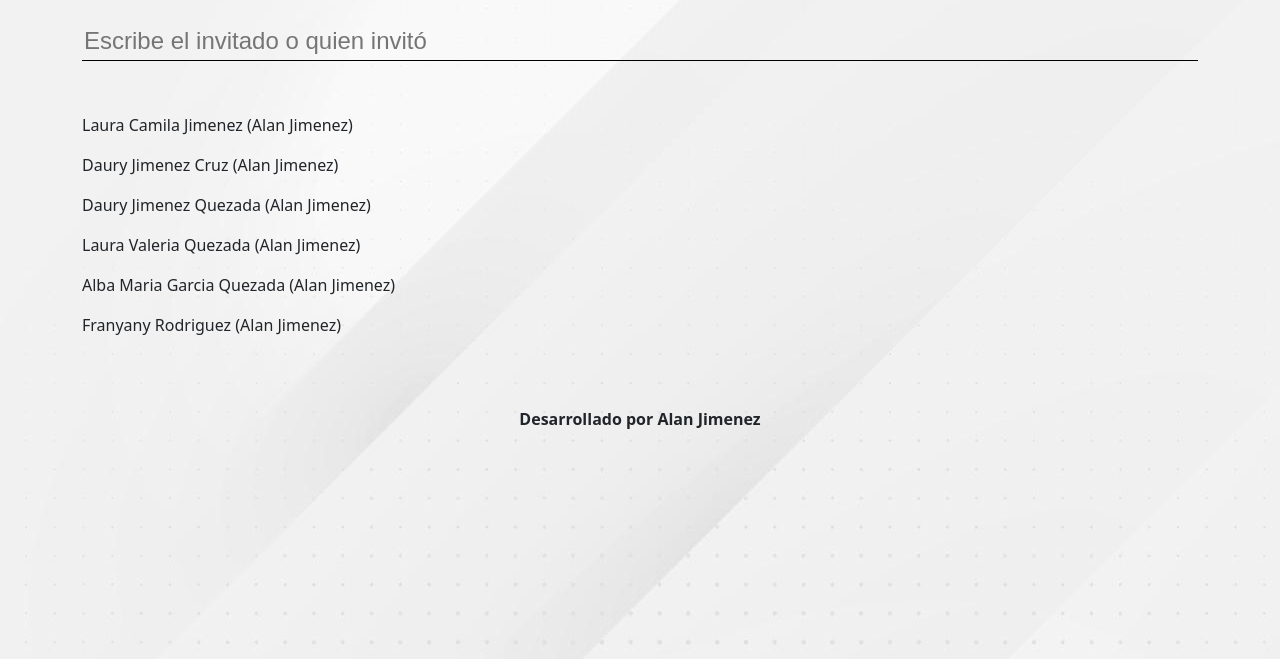
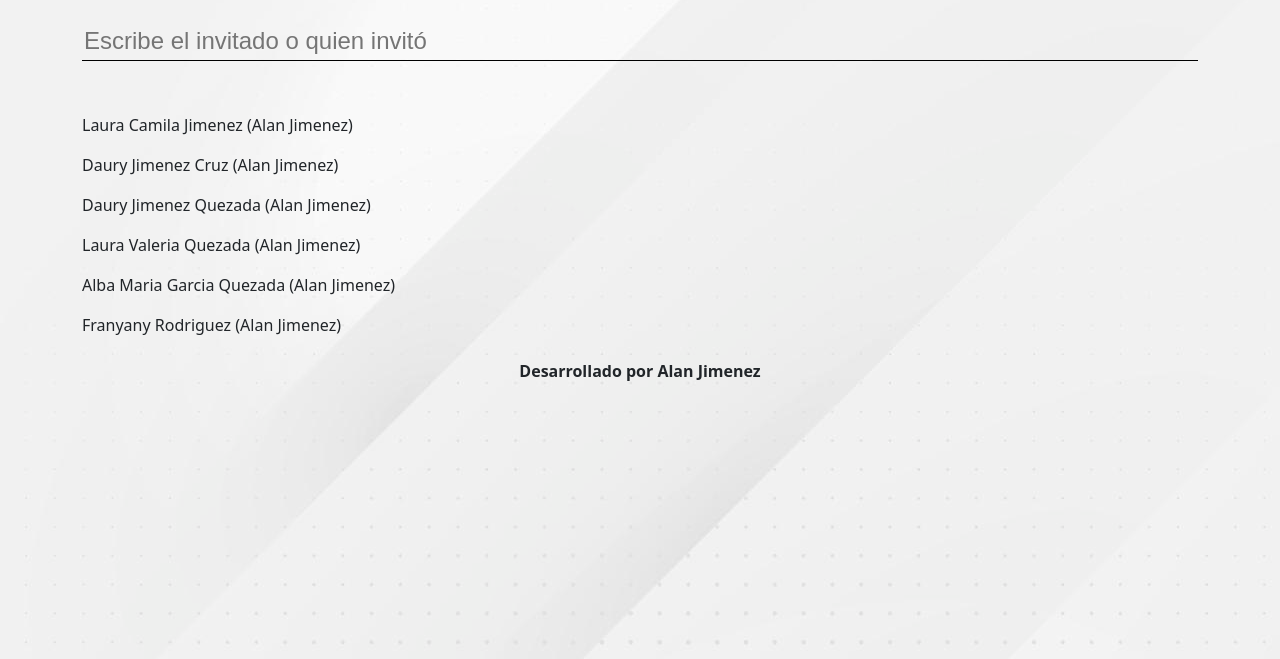
Before and after one commit to alanjimenes/invitacion2024, a plain HTML site: page index.html in a window 1280 px wide. Shown: the part 141-800 px from the top of the page. Drawn offline with nearby package versions, Linux system fonts and the light colour scheme; a script that the page names is missing; a web font is replaced by a local one.

Commit message:
Add files via upload

```diff
--- a/index.html
+++ b/index.html
@@ -31,7 +31,7 @@
             </div>
 
         </div>
-<div class="text-center mt-5"><strong>Desarrollado por Alan Jimenez</strong></div>
+<div class="text-center"><strong>Desarrollado por Alan Jimenez</strong></div>
     </div>
 
     <script src="js/lista.js"></script>
--- a/js/lista.js
+++ b/js/lista.js
@@ -11,7 +11,7 @@ const lista_invitados_hombres = [
       "Jose Gabriel Guerra (Alan Jimenez)",
       "Paul Guerra Rosado (Alan Jimenez)",
       "Juan (Alan Jimenez)",
-      "Rocio Grullon (Alan Jimenez)"
+      "Rocio Grullon (Alan Jimenez)",
     ]
   },
   {
@@ -273,7 +273,7 @@ const lista_invitados_hombres = [
         "Oranyi Diaz (Angel Nathanael Castillo)",
         "Raynell Cruz (Angel Nathanael Castillo)",
         "Valery Nuñez (Angel Nathanael Castillo)",
-         "Joel Batista (Angel Nathanael Castillo)"
+        "Joel Batista (Angel Nathanael Castillo)"
       ]
     },
     {
```
